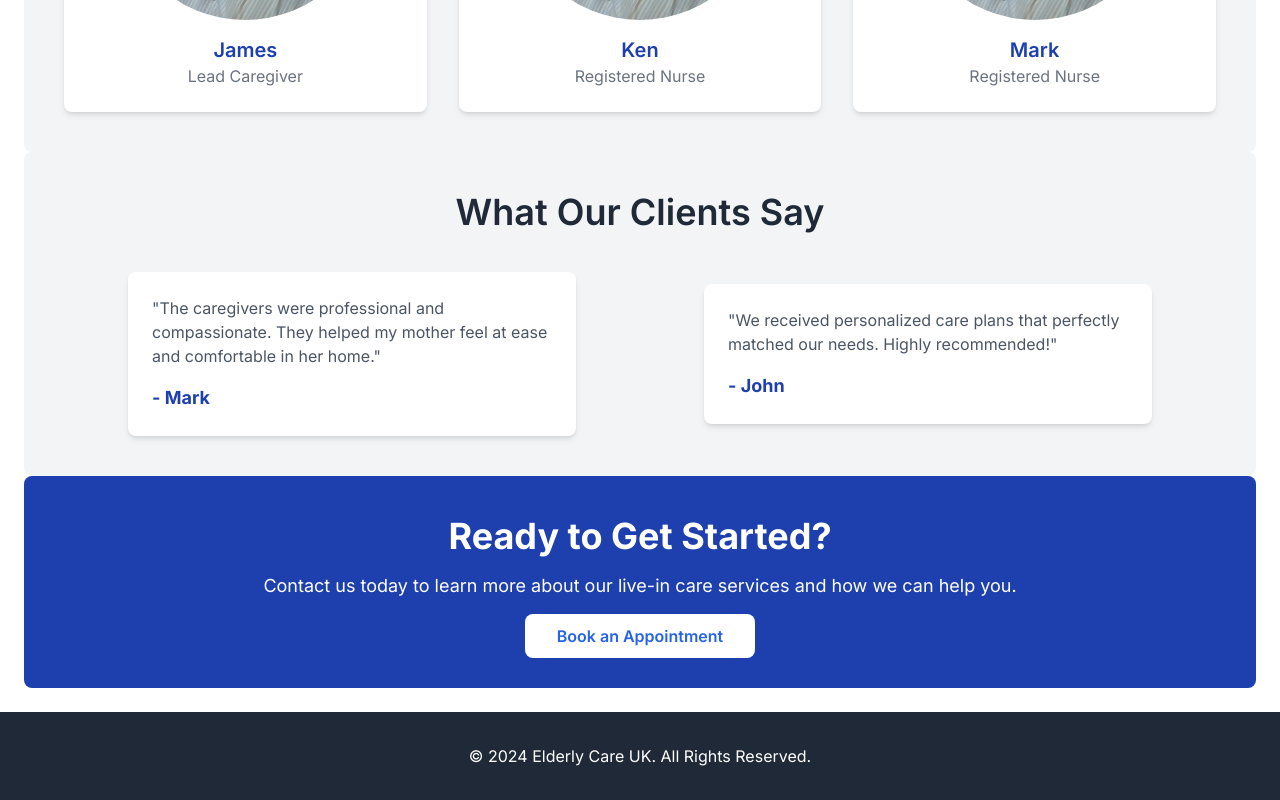
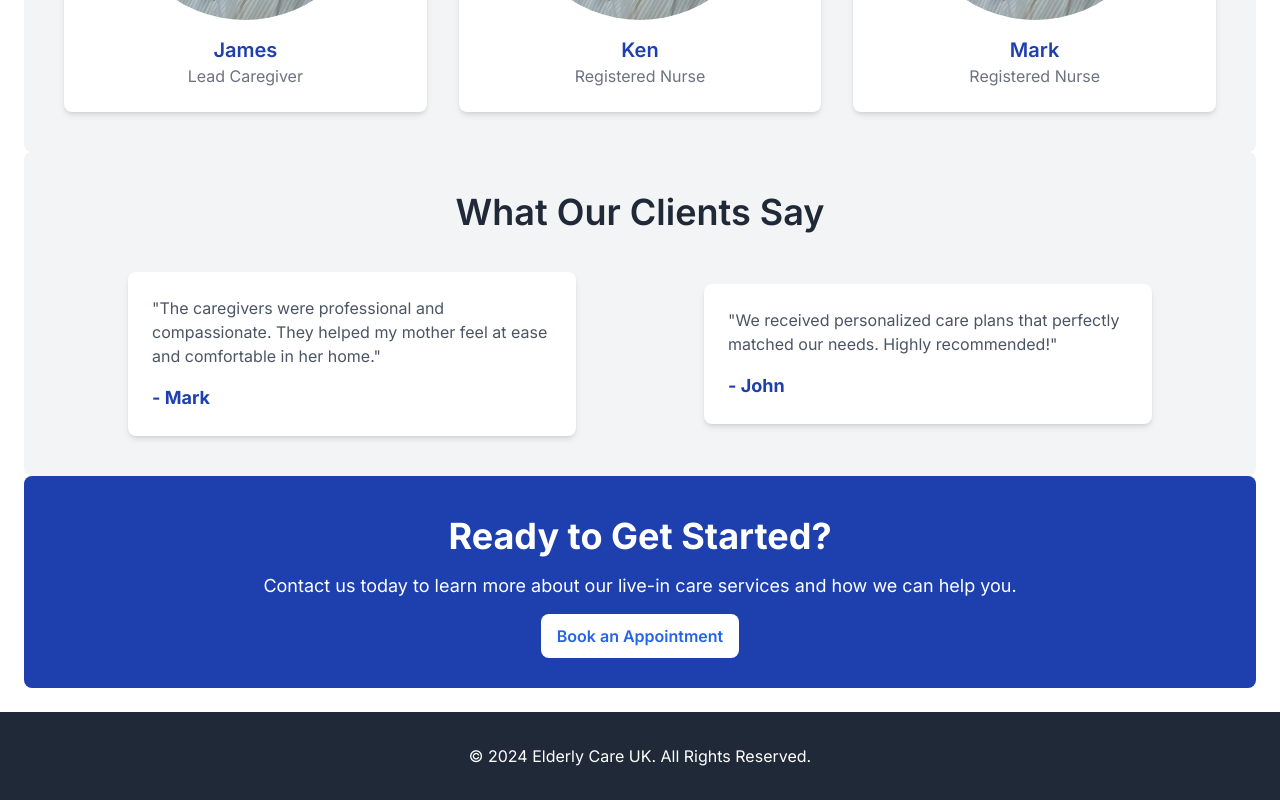
Before and after one commit to JeiKiarie/superbcare-v3, a Next.js app: page / in a window 1280 px wide. Shown: the part 6984-7784 px from the top of the page. Built offline with nearby package versions, Linux system fonts and the light colour scheme.

Commit message:
adjusted padding

```diff
--- a/app/page.js
+++ b/app/page.js
@@ -289,7 +289,7 @@ export default function Home() {
 				</motion.p>
 				<motion.a
 					href="/appointment"
-					className="bg-white text-blue-600 py-3 px-8 rounded-lg font-semibold hover:bg-blue-800 hover:text-white transition-all duration-300"
+					className="bg-white text-blue-600 py-3 px-4 rounded-lg font-semibold hover:bg-blue-800 hover:text-white transition-all duration-300"
 					initial={{ scale: 0.8 }}
 					animate={{ scale: 1 }}
 					transition={{ delay: 0.4 }}>
```
